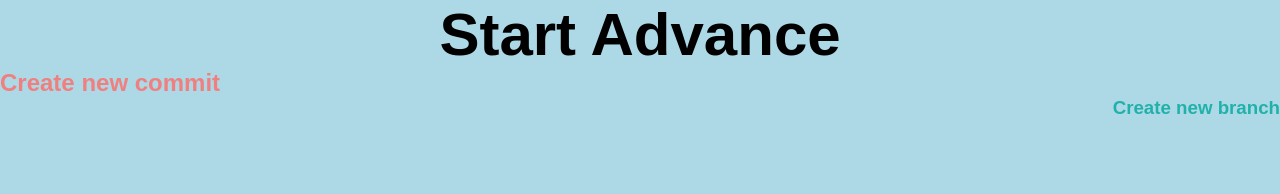
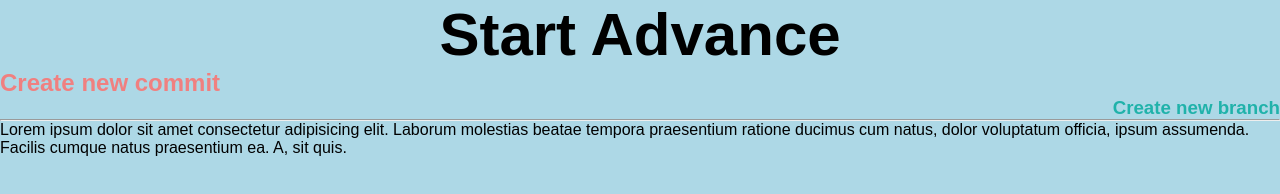
Before and after one commit to Adriana0609/advance, a plain HTML site: page index.html in a window 1280 px wide. Drawn offline with Linux system fonts and the light colour scheme.

Commit message:
Add some...

```diff
--- a/index.html
+++ b/index.html
@@ -1,18 +1,23 @@
 <!DOCTYPE html>
 <html lang="en">
+
 <head>
     <meta charset="UTF-8">
     <meta name="viewport" content="width=device-width, initial-scale=1.0">
     <title>Advance</title>
     <link rel="stylesheet" href="./css/main.css">
 </head>
+
 <body>
     <h1>Start Advance</h1>
 
-<h2>Create new commit</h2>
+    <h2>Create new commit</h2>
 
-<h3>Create new branch</h3>
-
+    <h3>Create new branch</h3>
+    <hr>
+    <p>Lorem ipsum dolor sit amet consectetur adipisicing elit. Laborum molestias beatae tempora praesentium ratione
+        ducimus cum natus, dolor voluptatum officia, ipsum assumenda. Facilis cumque natus praesentium ea. A, sit quis.
+    </p>
 
 
 
@@ -22,4 +27,5 @@
 
 
 </body>
+
 </html>
```
